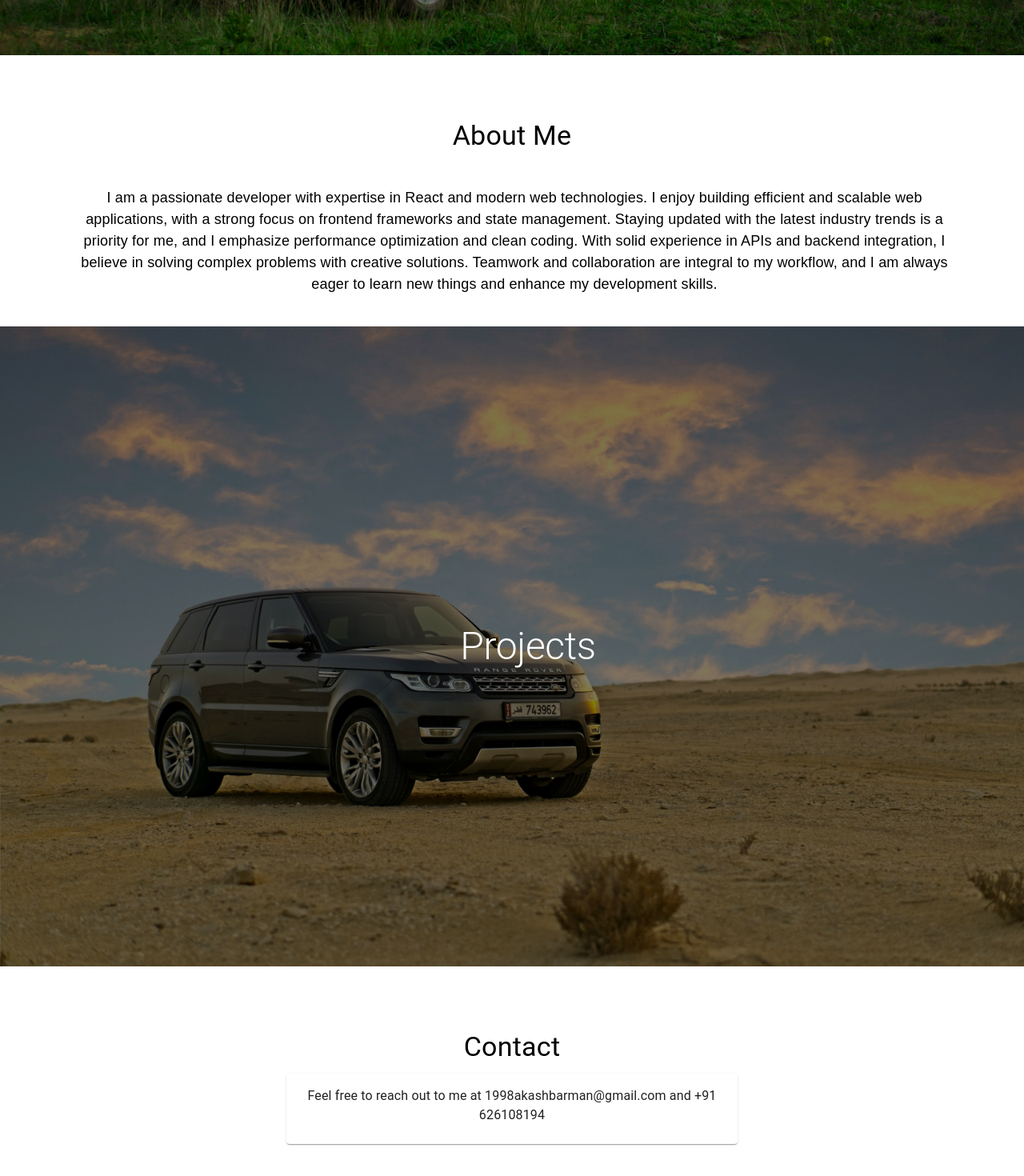
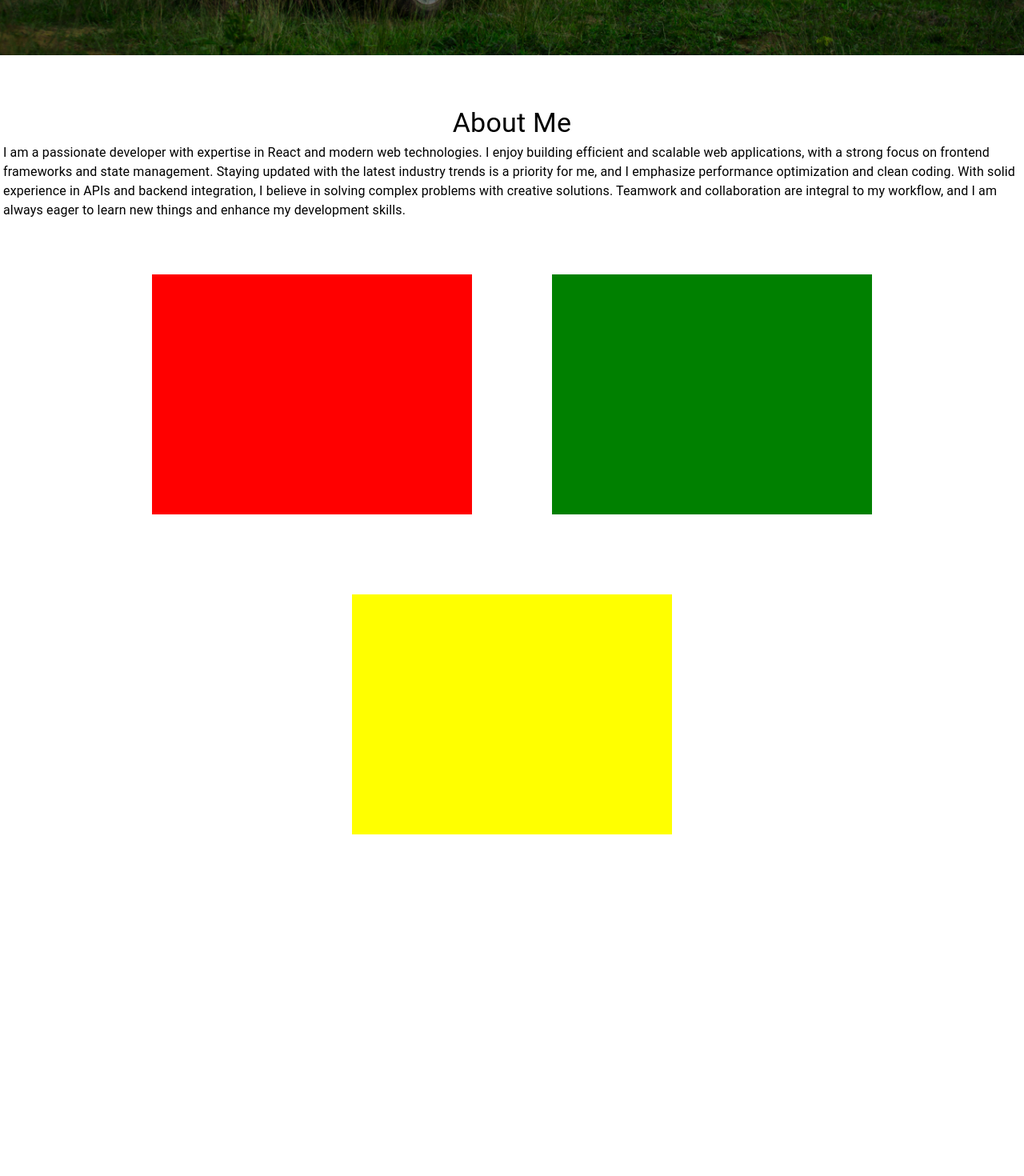
Before and after one commit to barmanakash/my-portfolio-akash, a React (Create React App) app: page / in a window 1280 px wide. Shown: the part 731-2201 px from the top of the page at 80% size. After the commit the page ends 1774 px from the top, so only its background shows below. Built offline with nearby package versions, Linux system fonts and the light colour scheme.

Commit message:
code update

```diff
--- a/src/component/portfolio.js
+++ b/src/component/portfolio.js
@@ -1,15 +1,6 @@
 import React, { Component } from "react";
-import {
-  Typography,
-  Container,
-  Card,
-  CardContent,
-  Grid,
-  Box,
-  styled,
-} from "@mui/material";
+import { Typography, Box, styled } from "@mui/material";
 import img from "../assests/awesom.jpg";
-import img2 from "../assests/dark.jpg";
 import akash from "../assests/Akash.jpeg";
 import { textValues } from "../text";
 
@@ -74,95 +65,50 @@ class Portfolio extends Component {
             </Box>
           </Box>
         </Box>
-
-        <Container sx={{ marginTop: 10, maxWidth: "100%" }}>
-          <Typography variant="h4" gutterBottom align="center">
+        <Box style={{ marginTop: "5%" }}>
+          <Box>
+            <Typography variant="h4" align="center">
               {textValues.about}
             </Typography>
-          <Grid container spacing={3}>
-            <Grid item xs={12} sm={8} md={6}>
-              <Box className="animatedborder">
-                <CardContent>
-                  <Typography
+          </Box>
+          <Box
             style={{
               display: "flex",
-                      justifyContent: "start",
-                      fontFamily: "sans-serif",
-                      fontSize: "18px",
+              justifyContent: "center",
+              alignItems: "center",
+              padding: "4px",
             }}
-                    variant="body1"
-                    align="center"
           >
-                    {textValues.aboutMeText}
-                  </Typography>
-                </CardContent>
+            <Typography> {textValues.aboutMeText}</Typography>
           </Box>
-            </Grid>
-          </Grid>
-        </Container>
-
-        <Box strength={400}>
+        </Box>
         <Box
           style={{
-              position: "relative",
-              height: "100vh",
-              overflow: "hidden",
+            display: "flex",
+            gap: "100px",
+            justifyContent: "center",
+            flexWrap: "wrap",
+            marginTop: "5%",
           }}
         >
-            <img
-              src={img2}
-              alt="Background"
-              style={{
-                position: "absolute",
-                width: "100%",
-                height: "100%",
-                objectFit: "cover",
-              }}
-            />
+          <Box
+            style={{ backgroundColor: "red", height: "300px", width: "400px" }}
+          ></Box>
           <Box
             style={{
-                position: "absolute",
-                width: "100%",
-                height: "100%",
-                display: "flex",
-                alignItems: "center",
-                justifyContent: "center",
-                color: "white",
-                background: "rgba(0, 0, 0, 0.5)",
-                textAlign: "center",
-                padding: "0 20px",
+              backgroundColor: "green",
+              height: "300px",
+              width: "400px",
             }}
-            >
-              <Typography
-                variant="h2"
-                style={{ fontSize: "clamp(2rem, 5vw, 3rem)" }}
-              >
-                {textValues.Projecttext}
-              </Typography>
+          ></Box>
+          <Box
+            style={{
+              backgroundColor: "yellow",
+              height: "300px",
+              width: "400px",
+            }}
+          ></Box>
         </Box>
-          </Box>
-        </Box>
-
-        <Container sx={{ marginTop: 10, marginBottom: 5, maxWidth: "100%" }}>
-          <Typography variant="h4" gutterBottom align="center">
-            {textValues.ContactText}
-          </Typography>
-          <Grid container spacing={3} justifyContent="center">
-            <Grid item xs={12} sm={8} md={6}>
-              <Card>
-                <CardContent>
-                  <Typography
-                    variant="body1"
-                    align="center"
-                    style={{ width: "auto" }}
-                  >
-                    {textValues.contactous}
-                  </Typography>
-                </CardContent>
-              </Card>
-            </Grid>
-          </Grid>
-        </Container>
       </StyleBox>
     );
   };
```
Lines whose indentation alone changed are shown as unchanged.
